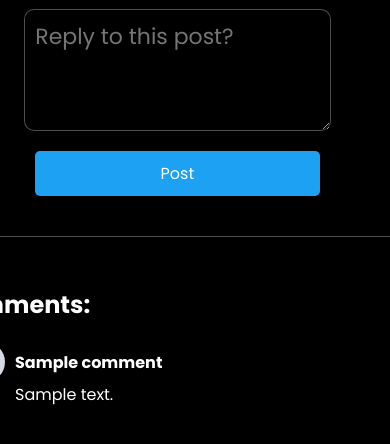
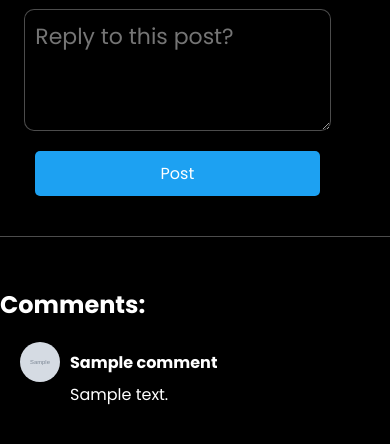
Before and after one commit to Vikhyatz/blogging-platform, a Node server app: template views/post.ejs in a window 390 px wide; the page is wider, and only the part inside the window is pictured. Shown: the part 343-787 px from the top of that part. Run offline with Node 20, Linux system fonts and the light colour scheme; tables that the repository leaves empty hold one stand-in row (values such as "Sample post"); the template is opened without the code that fills it: values that come from a table or form of the project are taken from there, most other values are stand-ins (such as "Sample title", 1, 10 or a date in 2020); grey boxes marked "Sample" are stand-in pictures; some libraries are stand-ins or nearby versions.

Commit message:
Update post.css

```diff
--- a/public/stylesheets/post.css
+++ b/public/stylesheets/post.css
@@ -266,7 +266,7 @@ form {
 }
 
 @media only screen and (max-width: 530px) {
-    #mainFeed {
+    #mainFeed, #comments {
         width: 100%;
         border-inline: 0;
     }
```
